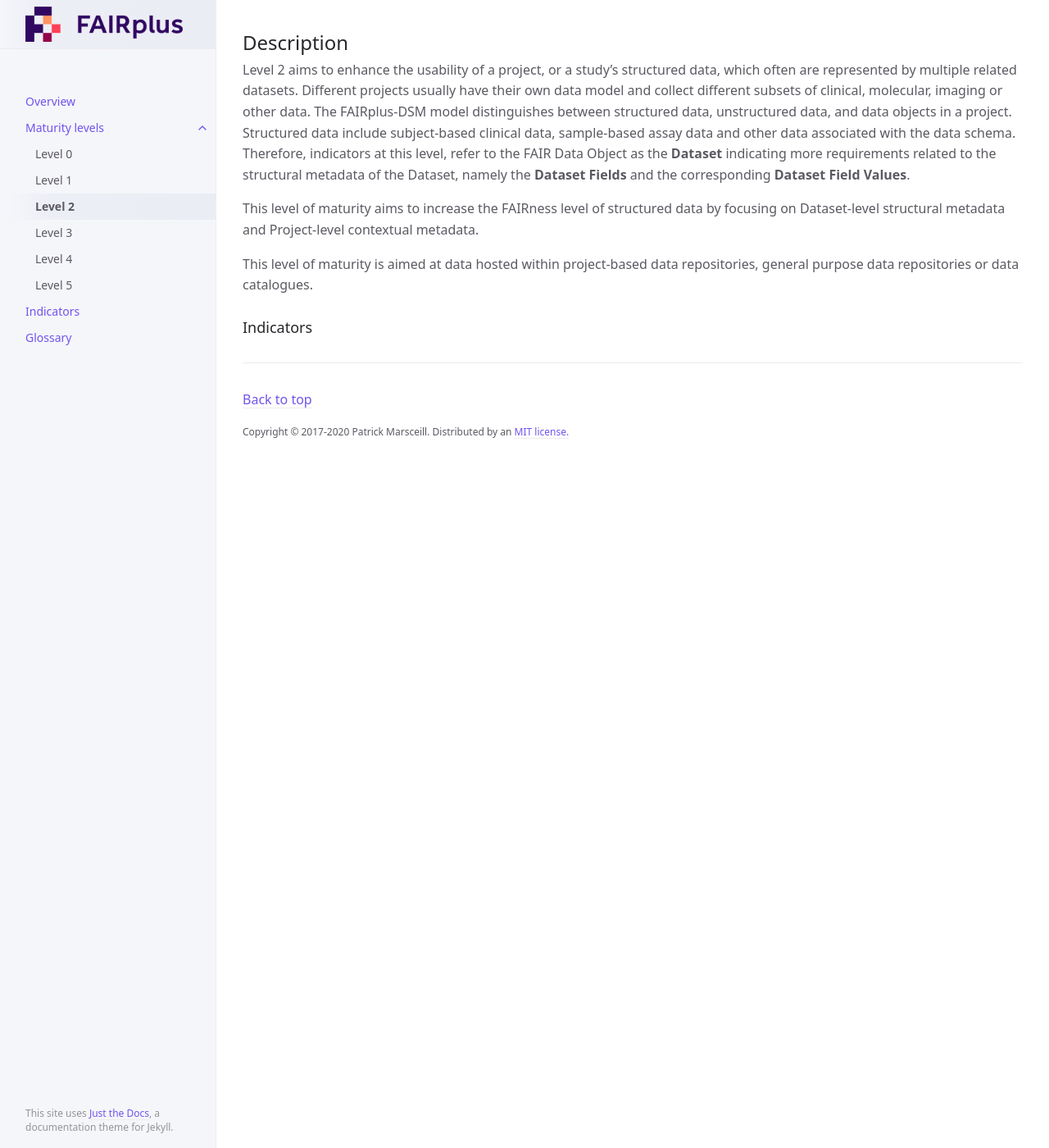
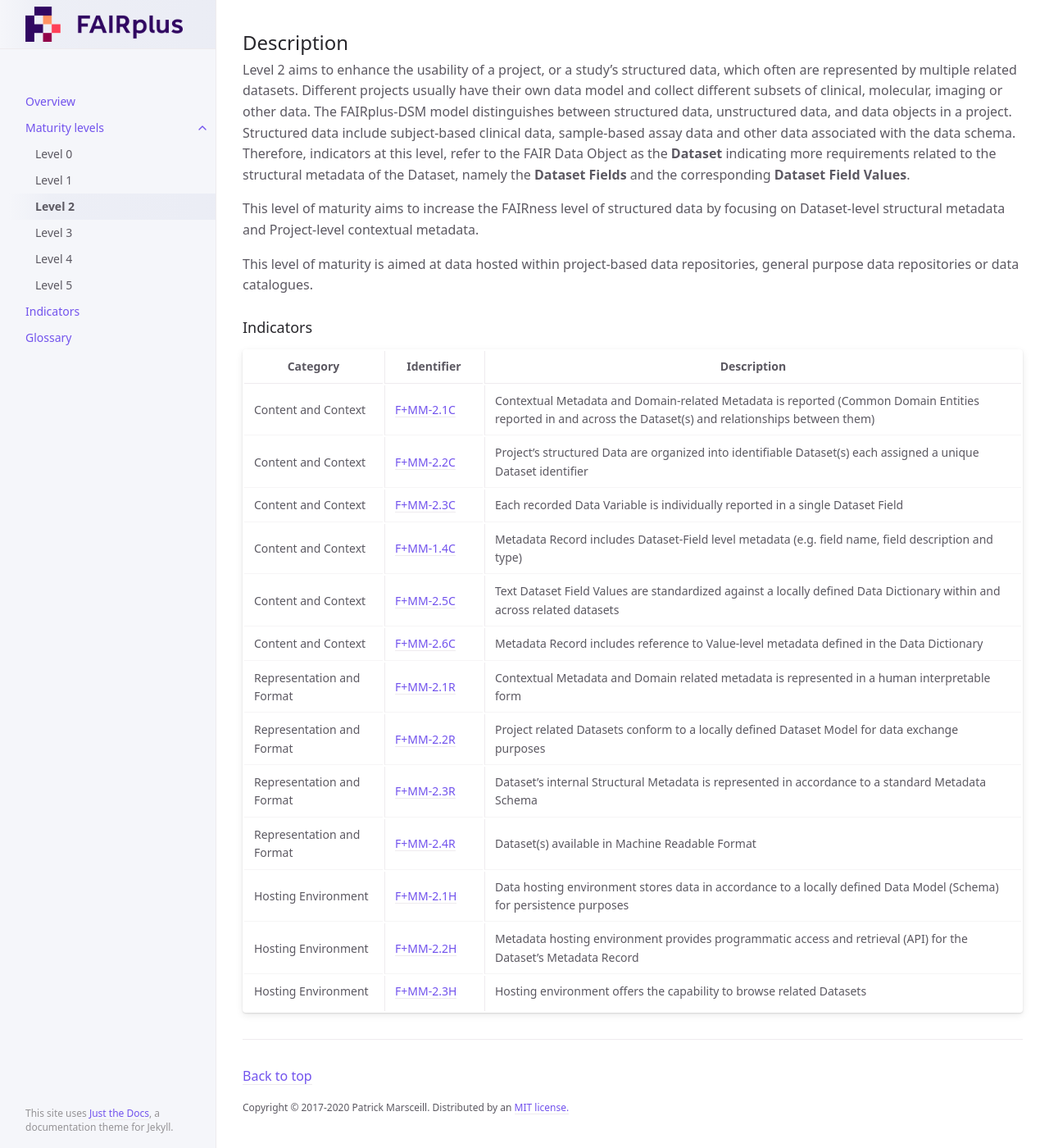
Before and after one commit to FAIRplus/Data-Maturity, a Jekyll site: the page built from docs/Levels/Level2.md, in a window 1280 px wide and 1400 px high, scrolled down 149 px. Shown: the whole window at 82% size. Built offline with Jekyll 4.4.1, drawn with Linux system fonts in a browser that asks for light colours.

Commit message:
Update Level2.md

```diff
--- a/docs/Levels/Level2.md
+++ b/docs/Levels/Level2.md
@@ -18,6 +18,18 @@ This level of maturity is aimed at data hosted within project-based data reposit
 
 ### Indicators
 
-{% for indicator in site.indicators_L2 %}
-{{ indicator.content }}
-{% endfor %}
+| Category | Identifier | Description |
+| -------- | ---------- | ------------|
+| Content and Context | [F+MM-2.1C](https://fairplus.github.io/Data-Maturity/docs/Indicators/#fmm-21c) | Contextual Metadata and Domain-related Metadata is reported (Common Domain Entities reported in and across the Dataset(s) and relationships between them) |
+| Content and Context | [F+MM-2.2C](https://fairplus.github.io/Data-Maturity/docs/Indicators/#fmm-22c) | Project's structured Data are organized into identifiable Dataset(s) each assigned a unique Dataset identifier |
+| Content and Context | [F+MM-2.3C](https://fairplus.github.io/Data-Maturity/docs/Indicators/#fmm-23c) | Each recorded Data Variable is individually reported in a single Dataset Field |
+| Content and Context | [F+MM-1.4C](https://fairplus.github.io/Data-Maturity/docs/Indicators/#fmm-24c) | Metadata Record includes Dataset-Field level metadata (e.g. field name, field description and type) |
+| Content and Context | [F+MM-2.5C](https://fairplus.github.io/Data-Maturity/docs/Indicators/#fmm-25c) | Text Dataset Field Values are standardized against a locally defined Data Dictionary within and across related datasets |
+| Content and Context | [F+MM-2.6C](https://fairplus.github.io/Data-Maturity/docs/Indicators/#fmm-26c) | Metadata Record includes reference to Value-level metadata defined in the Data Dictionary |
+| Representation and Format | [F+MM-2.1R](https://fairplus.github.io/Data-Maturity/docs/Indicators/#fmm-21r) | Contextual Metadata and Domain related metadata is represented in a human interpretable form |
+| Representation and Format | [F+MM-2.2R](https://fairplus.github.io/Data-Maturity/docs/Indicators/#fmm-22r) | Project related Datasets conform to a locally defined Dataset Model for data exchange purposes |
+| Representation and Format | [F+MM-2.3R](https://fairplus.github.io/Data-Maturity/docs/Indicators/#fmm-23r) | Dataset’s internal Structural Metadata is represented in accordance to a standard Metadata Schema |
+| Representation and Format | [F+MM-2.4R](https://fairplus.github.io/Data-Maturity/docs/Indicators/#fmm-24r) | Dataset(s) available in Machine Readable Format  |
+| Hosting Environment | [F+MM-2.1H](https://fairplus.github.io/Data-Maturity/docs/Indicators/#fmm-21h) | Data hosting environment stores data in accordance to a locally defined Data Model (Schema)  for persistence purposes |
+| Hosting Environment | [F+MM-2.2H](https://fairplus.github.io/Data-Maturity/docs/Indicators/#fmm-22h) | Metadata hosting environment provides programmatic access and retrieval (API) for the Dataset's Metadata Record |
+| Hosting Environment | [F+MM-2.3H](https://fairplus.github.io/Data-Maturity/docs/Indicators/#fmm-23h) | Hosting environment offers the capability to browse related Datasets |
```
